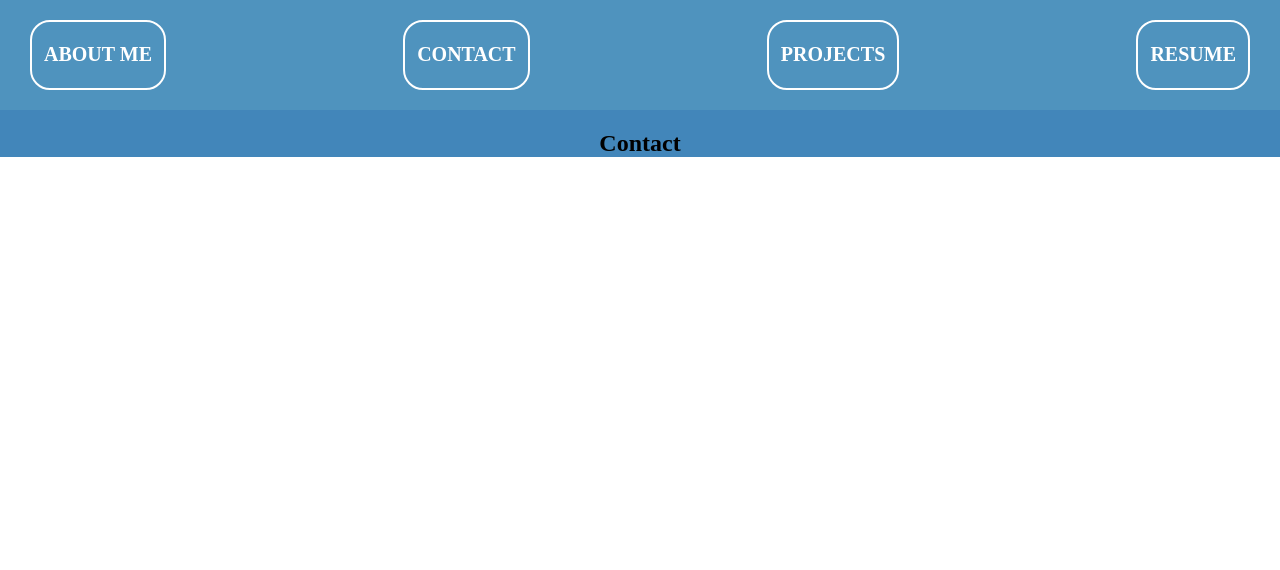
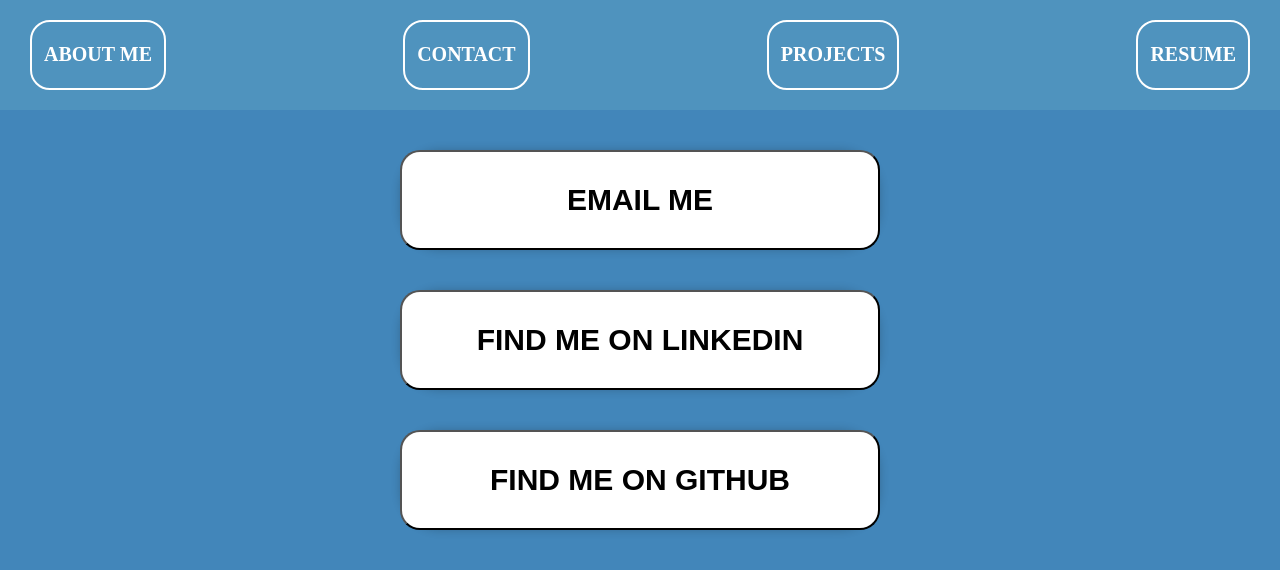
Before and after one commit to windtronic/react_portfolio, a React (Create React App) app in the folder react_portfolio/: page /Contact in a window 1280 px wide. Shown: the top 570 px of the page. Built offline with nearby package versions, Linux system fonts and the light colour scheme.

Commit message:
Contact Page is good

```diff
--- a/react_portfolio/src/App.css
+++ b/react_portfolio/src/App.css
@@ -66,3 +66,45 @@
 
 
 /* Resume page styling  */
+
+
+
+/* Contact Page Styling  */
+
+.contact-container {
+  height: 100vh;
+}
+
+.contact-card {
+  background-color: white;
+  border-radius: 40px;
+  box-shadow: 0 0 10px rgba(0, 0, 0, 0.2);
+  margin-top: 40px;
+  margin-right: 400px;
+  margin-bottom: 10px;
+  margin-left: 400px;
+  text-align: center;
+  display: flex;
+  justify-content: center;
+  align-items: center;
+  height: 100px;
+
+}
+
+.contact-card button {
+  border-radius: 20px;
+  background-color: white;
+  color: black;
+  font-weight: bold;
+  font-size: 30px;
+  width: 100%;
+  height: 100%;
+  cursor: pointer;
+  transition: box-shadow 0.2s ease-in-out;
+}
+
+.contact-card button:hover {
+  box-shadow: 0 0 10px rgba(0, 0, 0, 0.5);
+  color:white;
+  background-color: rgb(71, 63, 115);
+}
--- a/react_portfolio/src/components/Contact.jsx
+++ b/react_portfolio/src/components/Contact.jsx
@@ -1,8 +1,17 @@
-export default function Contact (props) {
 
 
-    return (
-        <h2>Contact</h2>
-    )
-
+export default function Contact() {
+  return (
+    <div className="contact-container">
+      <div className="contact-card">
+        <button onClick={() => window.open('mailto:windtronic89@gmail.com', '_blank')}>EMAIL ME</button>
+      </div>
+      <div className="contact-card">
+        <button onClick={() => window.open('https://www.linkedin.com/in/toni-hall/', '_blank')}>FIND ME ON LINKEDIN</button>
+      </div>
+      <div className="contact-card">
+        <button onClick={() => window.open('https://github.com/windtronic/', '_blank')}>FIND ME ON GITHUB</button>
+      </div>
+    </div>
+  );
 }
```
